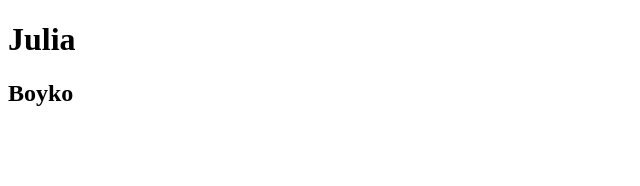
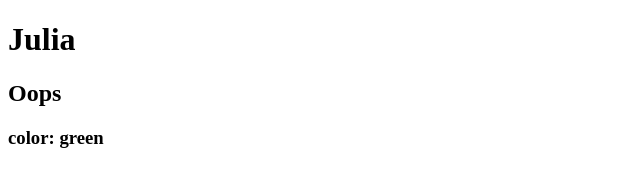
Before and after one commit to JuliaPetrychuk/homework, a plain HTML site: page index.html in a window 1280 px wide. Shown: the whole page, without its empty margins (0-640 px from the left). Drawn offline with Linux system fonts and the light colour scheme.

Commit message:
added the h2 h3 tag

```diff
--- a/index.html
+++ b/index.html
@@ -8,6 +8,7 @@
 </head>
 <body>
     <h1>Julia</h1>
-    <h2>Boyko</h2>
+    <h2>Oops</h2>
+    <h3>color: green</h3>
 </body>
 </html>
```
